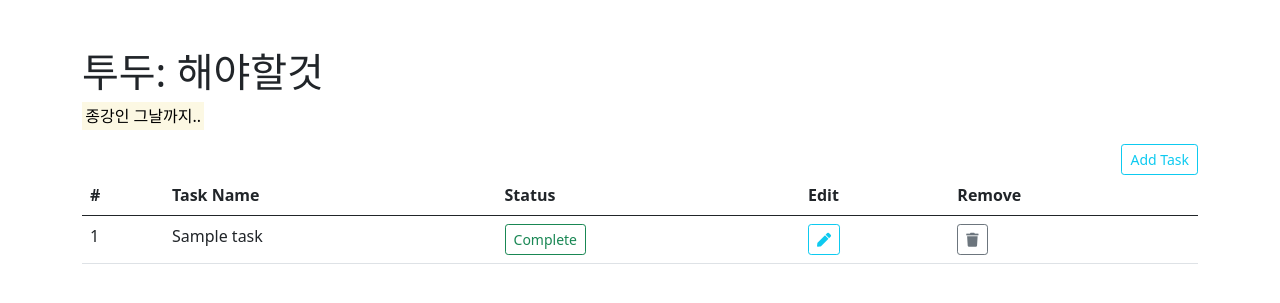
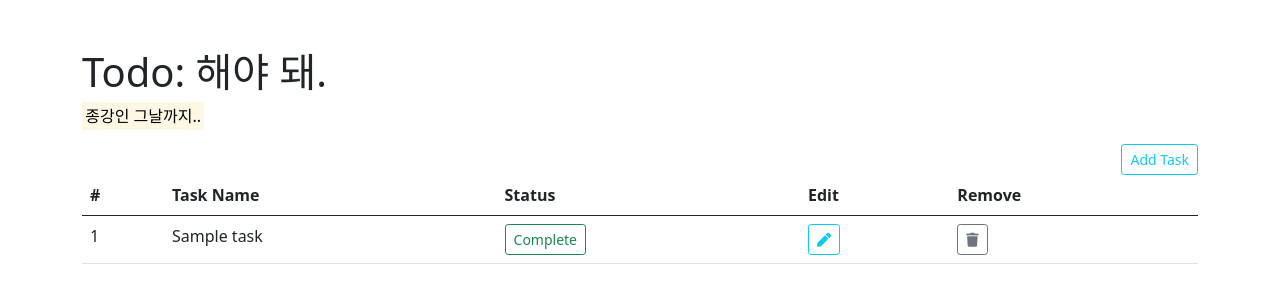
Before and after one commit to limjen427/codable_flask, a Flask app: template app/templates/index.html in a window 1280 px wide. Shown: the top 303 px of the page. Run offline with Flask 2, Linux system fonts and the light colour scheme; the template is opened without the code that fills it: most values are stand-ins (such as "Sample title", 1, 10 or a date in 2020).

Commit message:
change homepage route to /todo

```diff
--- a/app/routes.py
+++ b/app/routes.py
@@ -42,7 +42,7 @@ def create():
     result = {'success': True, 'response': 'Done'}
     return jsonify(result)
 
-@app.route('/')
+@app.route('/todo')
 def homepage():
     items = db_helper.fetch_todo()
     return render_template('index.html', items = items)
--- a/app/templates/index.html
+++ b/app/templates/index.html
@@ -19,7 +19,7 @@
     <body>
 
     <main role="main" class="container extra-bottom">
-      <h1 class="mt-5">투두: 해야할것</h1>
+      <h1 class="mt-5">Todo: 해야 돼.</h1>
       <p><mark>종강인 그날까지..</mark></p>
     </main>
 
```
